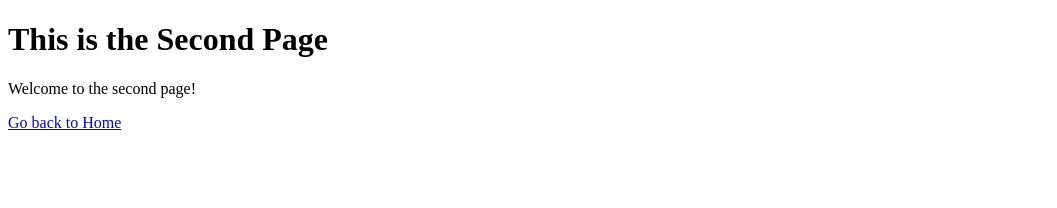
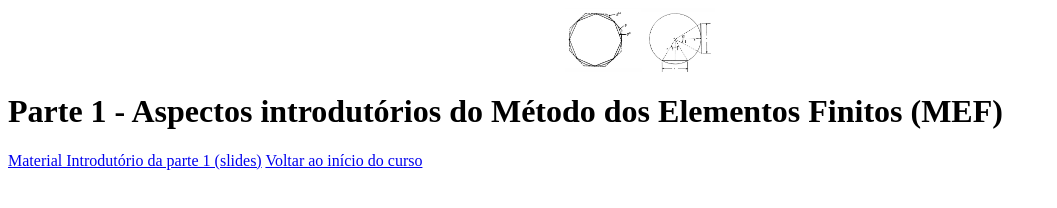
Before and after one commit to PM1980/Elementos-Finitos-1, a plain HTML site: page parte1.html in a window 1280 px wide. Shown: the whole page, without its empty margins (0-1057 px from the left). Drawn offline with Linux system fonts and the light colour scheme.

Commit message:
Update parte1.html

```diff
--- a/parte1.html
+++ b/parte1.html
@@ -6,8 +6,11 @@
     <title>Second Page</title>
 </head>
 <body>
-    <h1>This is the Second Page</h1>
-    <p>Welcome to the second page!</p>
-    <a href="index.html">Go back to Home</a>
+    <header>
+        <img src="rao_exhaustion_circle.png" alt="Exhaustion Circle Logo" style="width:150px; display:block; margin:auto;">
+    </header>
+    <h1>Parte 1 - Aspectos introdutórios do Método dos Elementos Finitos (MEF)</h1>
+    <a href="https://1drv.ms/b/s!Ajr7_nnFcX67iegXHtM5uwIx2Yy67w?e=bn9iVH">Material Introdutório da parte 1 (slides)</a>
+    <a href="index.html">Voltar ao início do curso</a>
 </body>
 </html>
```
